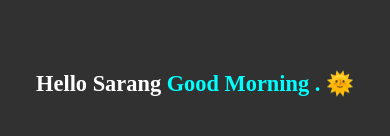
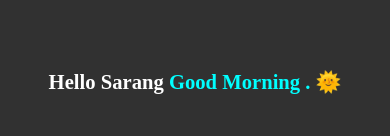
Before and after one commit to sarangparve/greetWebsite, a plain HTML site: page index.html in a window 390 px wide. Shown: the part 268-404 px from the top of the page. Drawn offline with Linux system fonts and the light colour scheme.

Commit message:
Update index.html
Change of the font size on small screen

```diff
--- a/index.html
+++ b/index.html
@@ -18,14 +18,10 @@
         font-size: 3rem;
     }
 
-    #greet {
-        color: aqua;
-    }
-
     /* media query  */
     @media (max-width: 575px) {
         h1 {
-            font-size: 1.4rem;
+            font-size: 1.29rem;
         }
     }
 </style>
```
